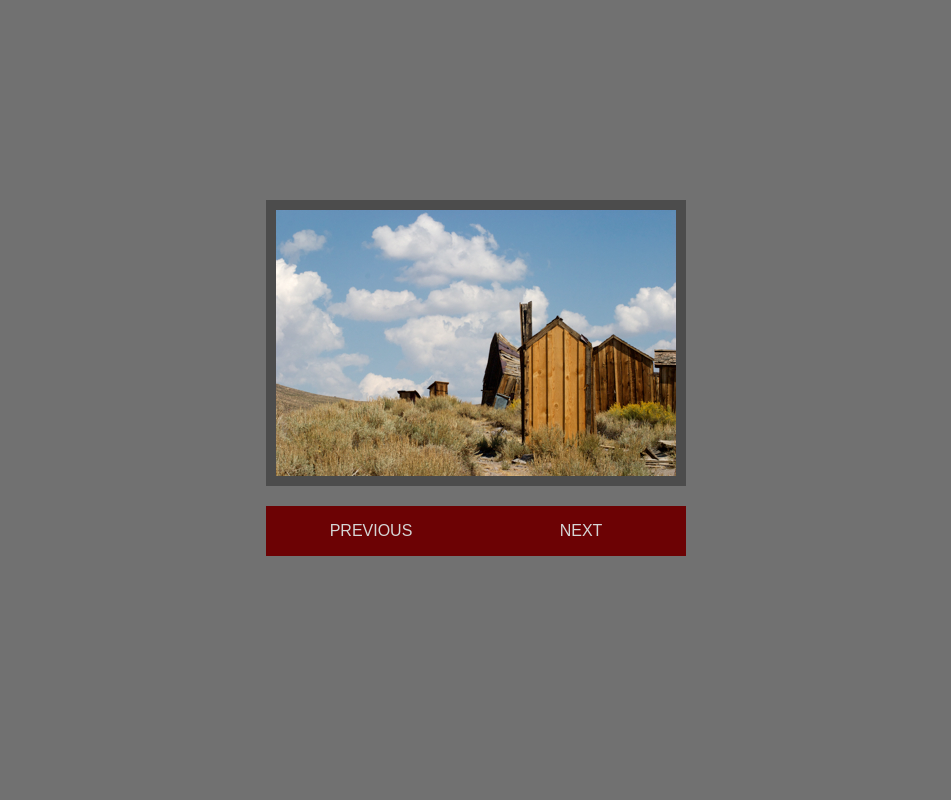
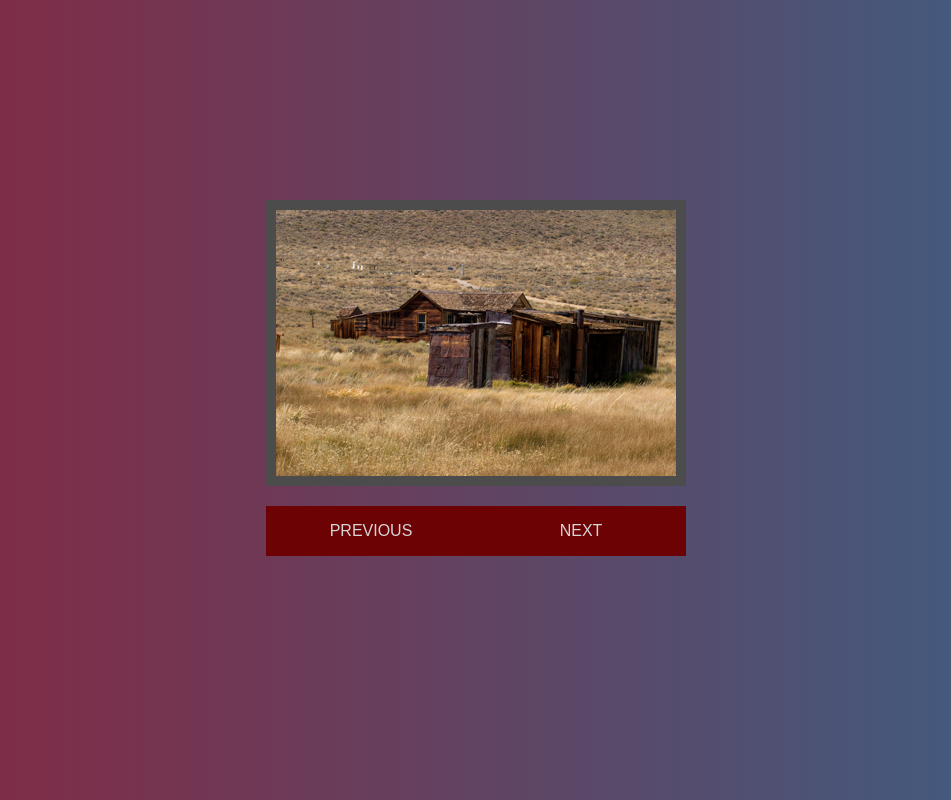
Before and after one commit to lalit-rao/Advanced-Slideshow-Javascript, a plain HTML site: page index.html in a window 1280 px wide. Both pictures are taken after a click on the link "PREVIOUS". Shown: the whole page, without its empty margins (164-1115 px from the left). Drawn offline with Linux system fonts and the light colour scheme.

Commit message:
starting out

```diff
--- a/index.html
+++ b/index.html
@@ -7,14 +7,17 @@
     <meta http-equiv="X-UA-Compatible" content="ie=edge">
     <title>Advanced Slideshow JavaScript</title>
     <link rel="stylesheet" href="./style.css">
+    <script src="./script.js" defer></script>
 </head>
 <body>
     <div id="content">
-        <img src="./images/image1.jpg" alt="" id="myImage">
+        <img src="image2.jpg" alt="" id="myImage">
     </div>
 
     <p id="links"><a href="#" id="previous">previous</a>  <a href="#" id="next">next</a></p>
 
-    <script src="./script.js"></script>
+    <script>
+
+    </script>
 </body>
 </html>
--- a/script.js
+++ b/script.js
@@ -1,6 +1,6 @@
 (function () {
-   var currentImage = 0;
-   var myPhotos = ['./images/image1.jpg', './images/image2.jpg', "./images/image3.jpg", './images/image4.jpg', './images/image5.jpg'];
+    var currentImage = 0;
+    var myPhotos = ['image1.jpg', 'image2.jpg', "image3.jpg", 'image4.jpg', 'image5.jpg'];
 
     var container = document.getElementById('content');
     var nextBtn = document.getElementById('next');
@@ -11,11 +11,11 @@
         currentImage++;
         if (currentImage > myPhotos.length - 1) {
             currentImage = 0;
-        };
+        }
         const newSlide = document.createElement('img');
-        newSlide.src = `./images/${myPhotos[currentImage]}`;
-            newSlide.className = 'fadeinimg';
-            container.appendChild(newSlide);
+        newSlide.src = `${myPhotos[currentImage]}`;
+        newSlide.className = 'fadeinimg';
+        container.appendChild(newSlide);
 
     })
 
@@ -25,5 +25,9 @@
         if (currentImage < 0) {
             currentImage = myPhotos.length - 1;
         }
+        const newSlide = document.createElement('img');
+        newSlide.src = `${myPhotos[currentImage]}`;
+        newSlide.className = 'fadeinimg';
+        container.appendChild(newSlide);
     })
 })()
--- a/style.css
+++ b/style.css
@@ -1,6 +1,11 @@
 body, p { margin: 0; padding: 0; }
 
-body { padding: 100px; background: #717171; }
+body {
+    padding: 100px;
+    background: #3a6186;  /* fallback for old browsers */
+    background: -webkit-linear-gradient(to right, #89253e, #3a6186);  /* Chrome 10-25, Safari 5.1-6 */
+    background: linear-gradient(to right, #89253e, #3a6186); /* W3C, IE 10+/ Edge, Firefox 16+, Chrome 26+, Opera 12+, Safari 7+ */
+}
 
 #content {
     margin: 100px auto 20px auto;
```
Also changed, not shown: image1.jpg (renamed from images/image1.jpg), image2.jpg (renamed from images/image2.jpg), image3.jpg (renamed from images/image3.jpg), image4.jpg (renamed from images/image4.jpg), image5.jpg (renamed from images/image5.jpg).
